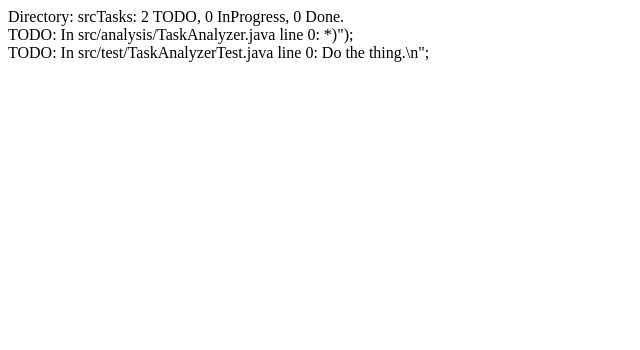
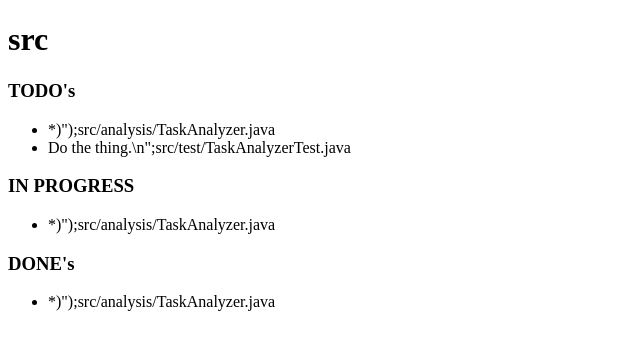
Before and after one commit to bjc265/ProgressAnalysis, a plain HTML site: page Output/src.html in a window 1280 px wide. Shown: the whole page, without its empty margins (0-640 px from the left). Drawn offline with Linux system fonts and the light colour scheme.

Commit message:
Fixed file path names

```diff
--- a/Output/src.html
+++ b/Output/src.html
@@ -10,8 +10,18 @@
 </head>
 
 <body>
-<div> Directory: srcTasks: 2 TODO, 0 InProgress, 0 Done. </div>
-<div> TODO: In src/analysis/TaskAnalyzer.java line 0: *)");</div>
-<div> TODO: In src/test/TaskAnalyzerTest.java line 0:  Do the thing.\n";</div>
- </div>
- </head>
+<h1>src</h1>
+<h3>TODO's</h3>
+<ul>
+<li><span class="message">*)");</span><span class="source">src/analysis/TaskAnalyzer.java</span><span class="line"41<span></li>
+<li><span class="message">Do the thing.\n";</span><span class="source">src/test/TaskAnalyzerTest.java</span><span class="line"49<span></li>
+</ul>
+<h3>IN PROGRESS</h3>
+<ul><li><span class="message">*)");</span><span class="source">src/analysis/TaskAnalyzer.java</span><span class="line"43<span></li>
+</ul>
+<h3>DONE's</h3>
+<ul>
+<li><span class="message">*)");</span><span class="source">src/analysis/TaskAnalyzer.java</span><span class="line"42<span></li>
+ </ul>
+ </body>
+</html>
```
Also changed, not shown: 2 other files.
